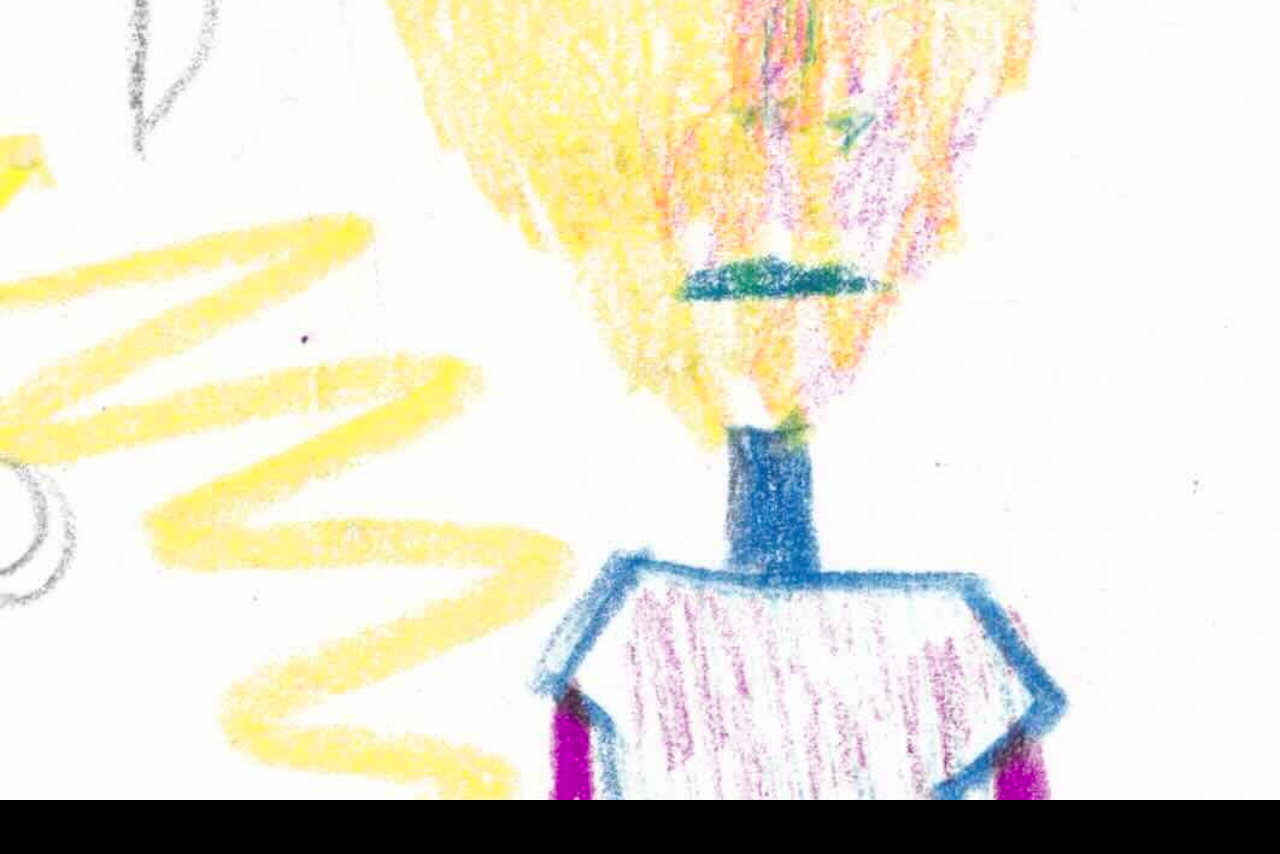
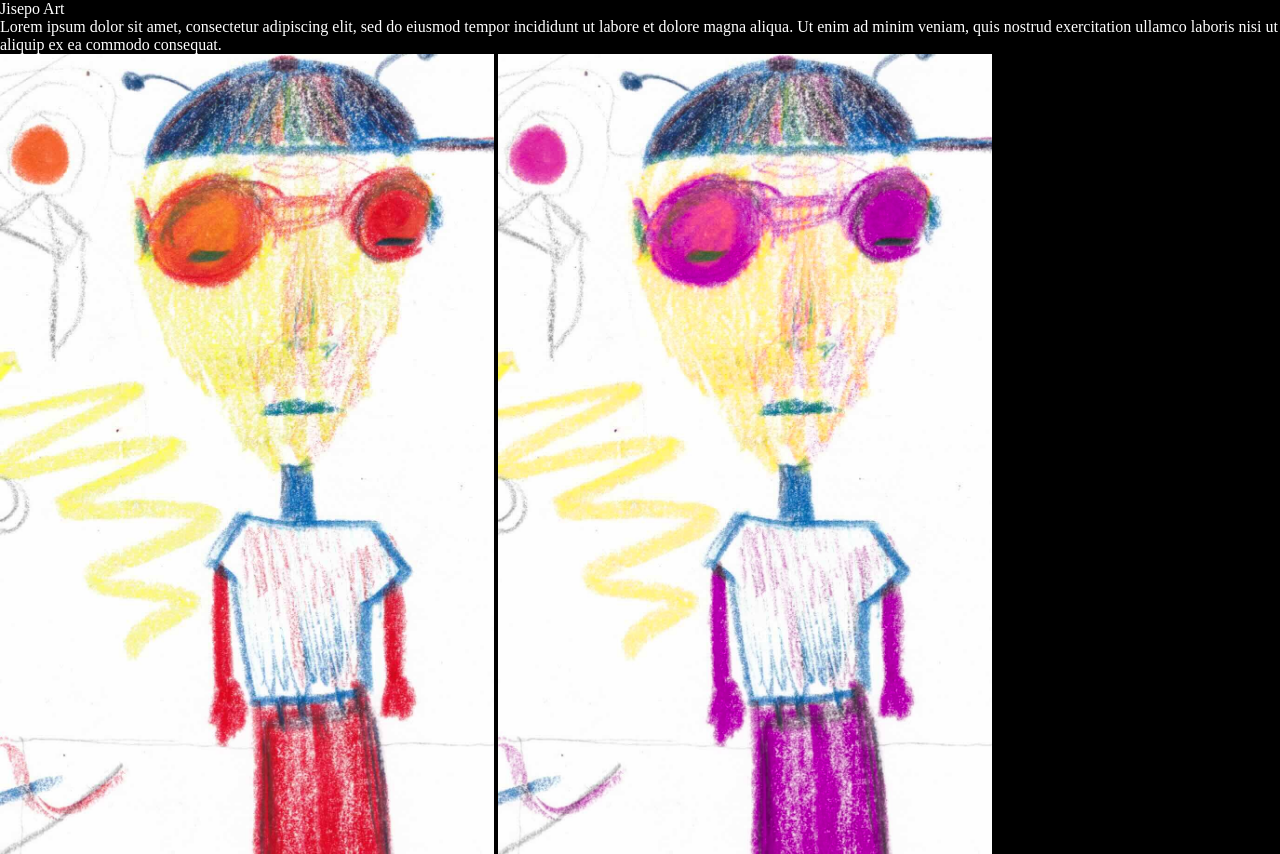
Before and after one commit to jisepo/jisepo.github.io, a plain HTML site: page index.html in a window 1280 px wide. Shown: the top 854 px of the page. Before the commit the page ends 800 px from the top, so only its background shows below. Drawn offline with Linux system fonts and the light colour scheme.

Commit message:
Update index.html

```diff
--- a/index.html
+++ b/index.html
@@ -1,54 +1,22 @@
 <!DOCTYPE html>
-<html lang="en">
+<html>
 <head>
 <meta name="viewport" content="width=device-width, initial-scale=1.0">
+</head>
 <style>
     body {
         margin: 0;
         background: #000;
-            color: #FFF;
-            overflow: hidden; /* Prevent scrolling */
-        }
-        .image-container {
-            position: relative;
-            width: 100%;
-            height: 100vh;
-        }
+        color: #FFF;}
     img {
-            position: absolute;
-            top: 0;
-            left: 0;
-            width: 100%;
-            height: 100%;
-            object-fit: cover; /* Maintain aspect ratio */
-            opacity: 0; /* Hide all images initially */
-            transition: opacity 0.5s ease; /* Smooth transition */
-        }
-        img.active {
-            opacity: 1; /* Show the active image */
-        }
+    height: 100vh; }
 </style>
-</head>
     <body>
-    <div class="image-container">
-        <img src="1.jpeg" class="active">
+Jisepo Art<br>
+Lorem ipsum dolor sit amet, consectetur adipiscing elit, sed do eiusmod tempor incididunt ut labore et dolore magna aliqua. Ut enim ad minim veniam, quis nostrud exercitation ullamco laboris nisi ut aliquip ex ea commodo consequat.<br>
+<img src="1.jpeg">
 <img src="2.jpeg">
 <img src="3.jpeg">
 <img src="4.jpeg">
-    </div>
-
-    <script>
-        let currentIndex = 0;
-        const images = document.querySelectorAll('.image-container img');
-
-        function showNextImage() {
-            images[currentIndex].classList.remove('active');
-            currentIndex = (currentIndex + 1) % images.length; // Loop back to the first image
-            images[currentIndex].classList.add('active');
-        }
-
-        // Change image every 3 seconds
-        setInterval(showNextImage, 3000);
-    </script>
     </body>
 </html>
```
Lines whose indentation alone changed are shown as unchanged.
